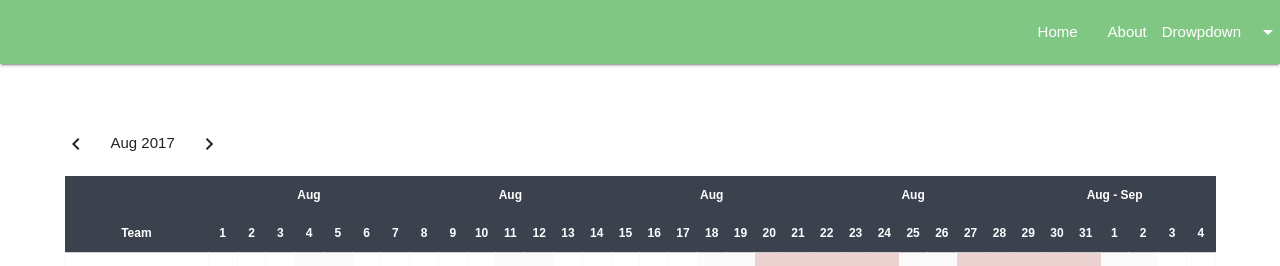
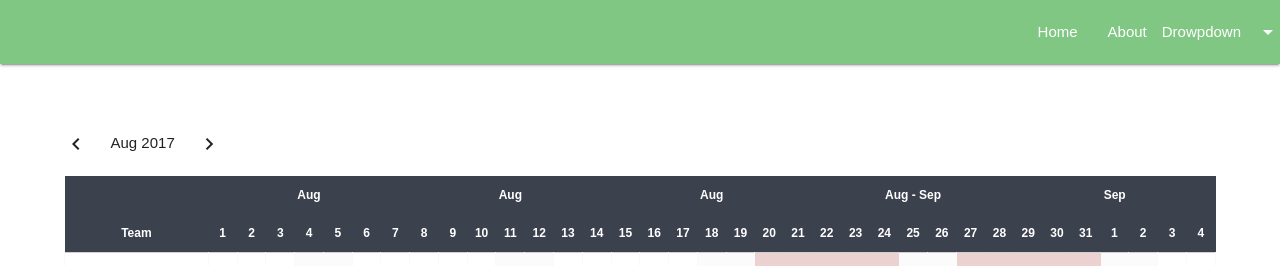
Before and after one commit to looplight/copperpass, a React (Create React App) app: page / in a window 1280 px wide. Shown: the top 266 px of the page. Built offline with nearby package versions, Linux system fonts and the light colour scheme.

Commit message:
not sure :O

```diff
--- a/src/components/Schedule/ScheduleHeaderRow.js
+++ b/src/components/Schedule/ScheduleHeaderRow.js
@@ -16,8 +16,8 @@ const build_header_month = (today) => {
 	const header_columns = [];
 
 	for(let i = 0; i < 6; i++) {
-		const first  = moment(today).add(i-1, 'weeks').format('MMM');
-		const second = moment(today).add(i, 'weeks').subtract(1, 'days').format('MMM');
+		const first  = moment(today).add(i, 'weeks').format('MMM');
+		const second = moment(today).add(i+1, 'weeks').subtract(1, 'days').format('MMM');
 		let month_label = first === second
 			? first
 			: `${first} - ${second}`;
```
